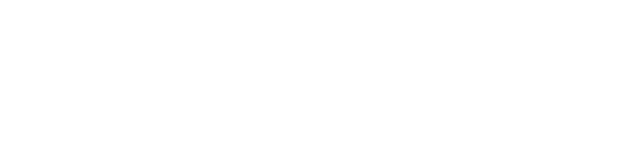
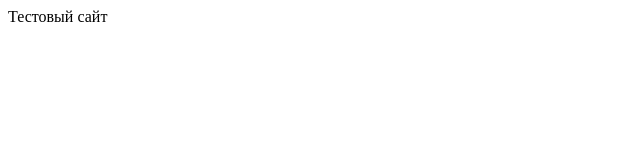
Before and after one commit to Olga19741974/Olga19741974.github.io, a plain HTML site: page index.html in a window 1280 px wide. Shown: the whole page, without its empty margins (0-640 px from the left). Drawn offline with Linux system fonts and the light colour scheme.

Commit message:
Update index.html

```diff
--- a/index.html
+++ b/index.html
@@ -102,6 +102,8 @@
 
 </head>
 <body>
-  <!-- Content -->
+  <!-- Conten-->
+  Тестовый сайт
+
 </body>
 </html>
```
